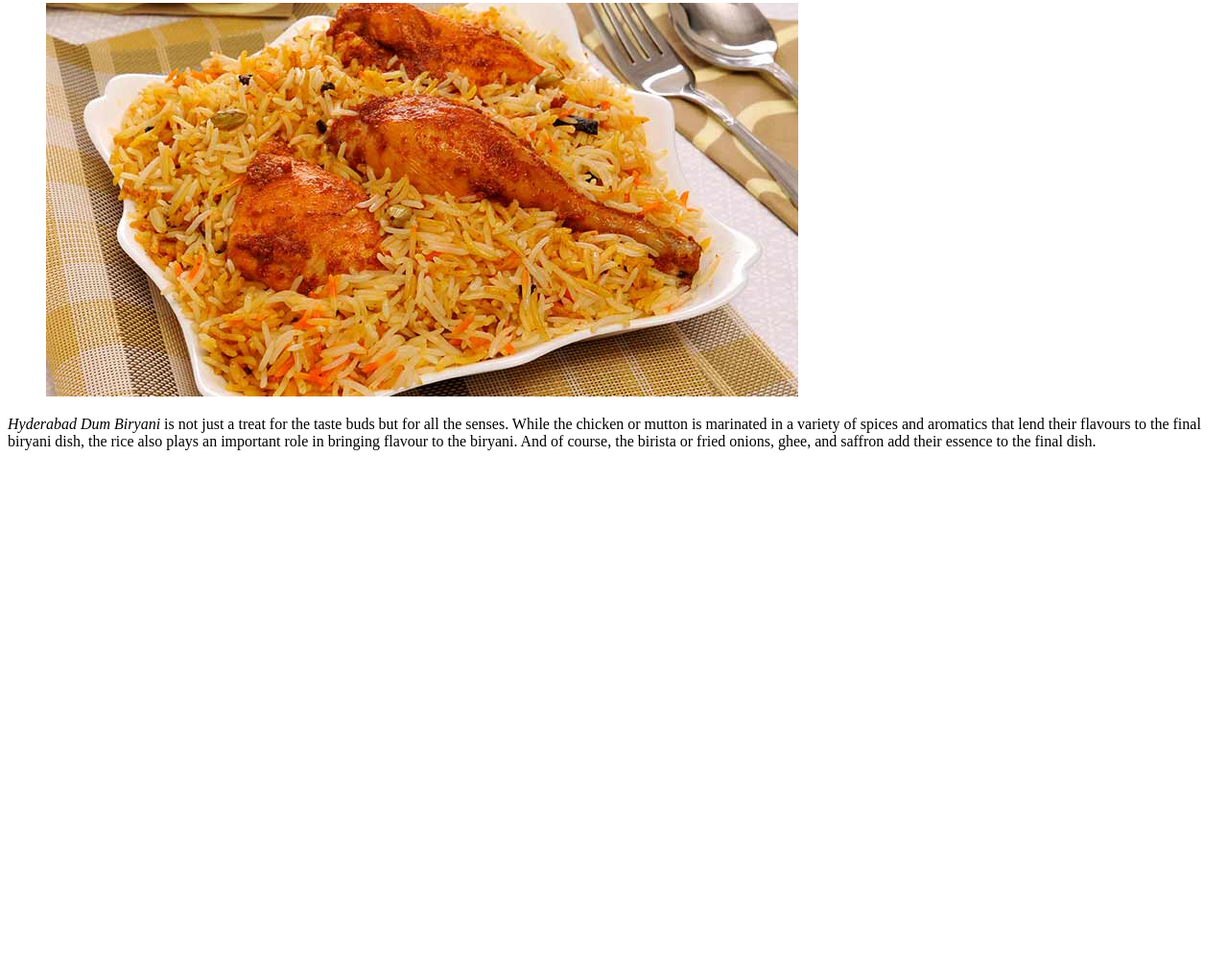
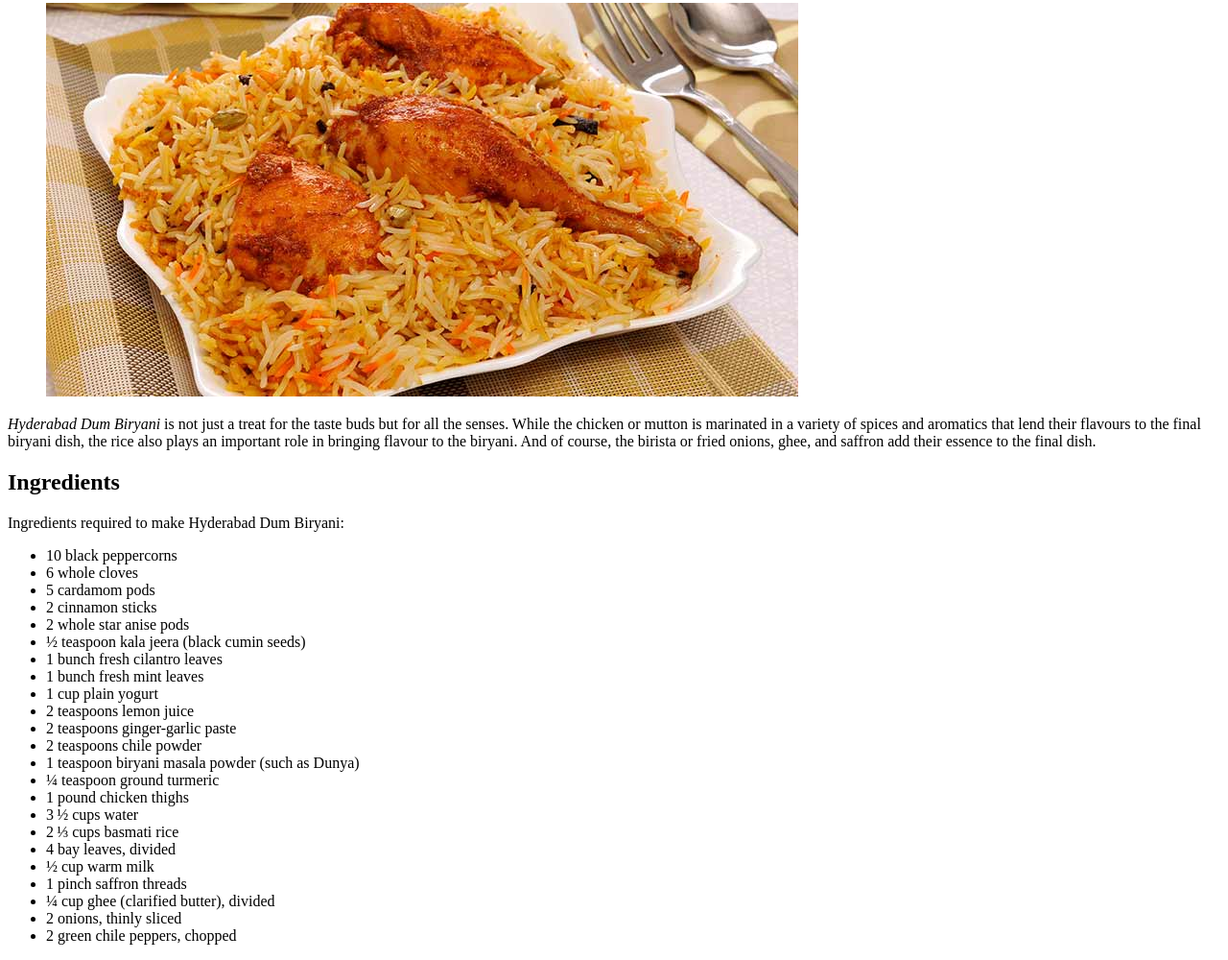
Before and after one commit to SurendraChakravarthula/odin-recipes, a plain HTML site: page recipes/hyderabad_dum_biryani.html in a window 1280 px wide. Shown: the part 129-1129 px from the top of the page at 96% size. Before the commit the page ends 800 px from the top, so only its background shows below. Drawn offline with Linux system fonts and the light colour scheme.

Commit message:
Add ingredients to recipes

```diff
--- a/recipes/hyderabad_dum_biryani.html
+++ b/recipes/hyderabad_dum_biryani.html
@@ -22,5 +22,32 @@
             bringing flavour to the biryani. And of course, the birista or fried onions, ghee, and saffron
             add their essence to the final dish.
         </p>
+        <h2>Ingredients</h2>
+        <p>Ingredients required to make Hyderabad Dum Biryani:</p>
+        <ul>
+            <li>10 black peppercorns</li>
+            <li>6 whole cloves</li>
+            <li>5 cardamom pods</li>
+            <li>2 cinnamon sticks</li>
+            <li>2 whole star anise pods</li>
+            <li>½ teaspoon kala jeera (black cumin seeds)</li>
+            <li>1 bunch fresh cilantro leaves</li>
+            <li>1 bunch fresh mint leaves</li>
+            <li>1 cup plain yogurt</li>
+            <li>2 teaspoons lemon juice</li>
+            <li>2 teaspoons ginger-garlic paste</li>
+            <li>2 teaspoons chile powder</li>
+            <li>1 teaspoon biryani masala powder (such as Dunya)</li>
+            <li>¼ teaspoon ground turmeric</li>
+            <li>1 pound chicken thighs</li>
+            <li>3 ½ cups water</li>
+            <li>2 ⅓ cups basmati rice</li>
+            <li>4 bay leaves, divided</li>
+            <li>½ cup warm milk</li>
+            <li>1 pinch saffron threads</li>
+            <li>¼ cup ghee (clarified butter), divided</li>
+            <li>2 onions, thinly sliced</li>
+            <li>2 green chile peppers, chopped</li>
+        </ul>
     </body>
 </html>
```
Also changed, not shown: recipes/chepala_pulusu.html (+19 -0 lines), recipes/tandoori_chicken.html (+19 -0 lines).
